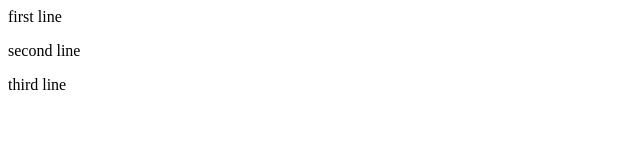
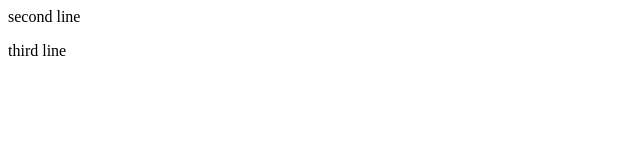
Before and after one commit to TylikStec/root, a plain HTML site: page index.html in a window 1280 px wide. Shown: the whole page, without its empty margins (0-640 px from the left). Drawn offline with Linux system fonts and the light colour scheme.

Commit message:
all 1st lines deleted

```diff
--- a/index.css
+++ b/index.css
@@ -1,3 +1,3 @@
-/* 1st line */
+
 /* 2nd line */
 /* 3rd line */
--- a/index.html
+++ b/index.html
@@ -1,6 +1,6 @@
 <html>
 	<body>
-		<p>first line</p>
+
 		<p>second line</p>
 		<p>third line</p>
 	</body>
--- a/index.js
+++ b/index.js
@@ -1,3 +1,3 @@
-// 1st line
+
 // 2nd line
 // 3rd line
```
